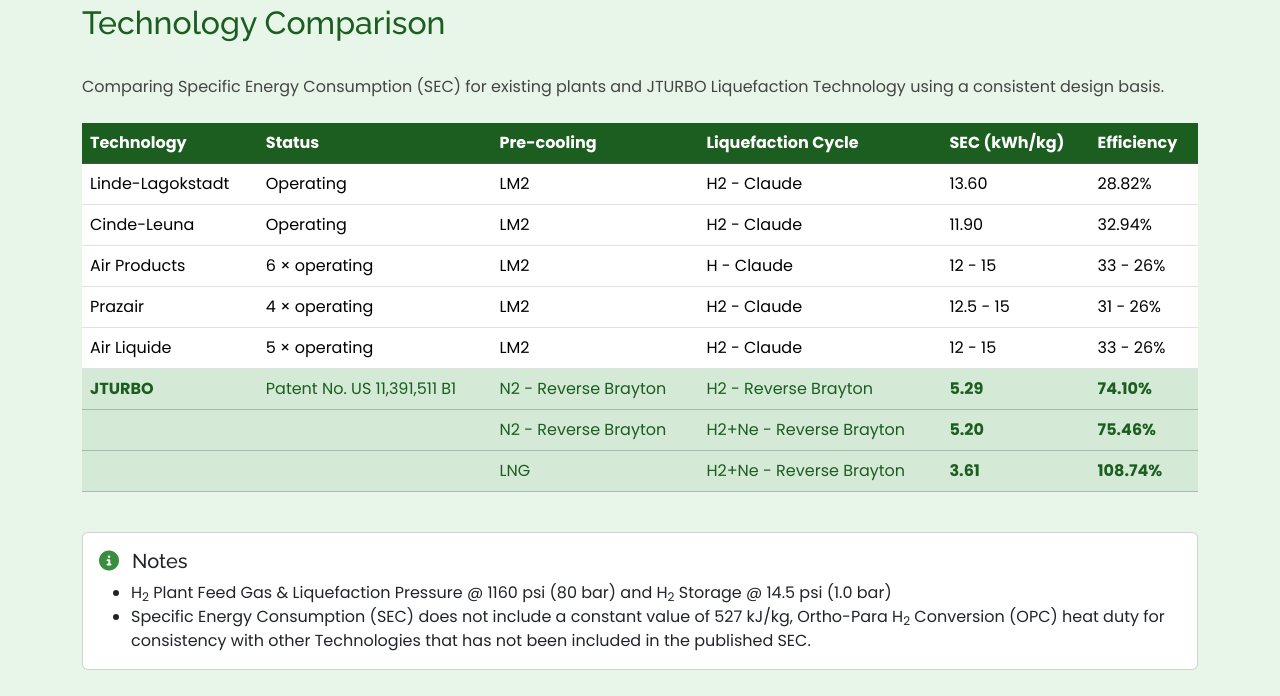
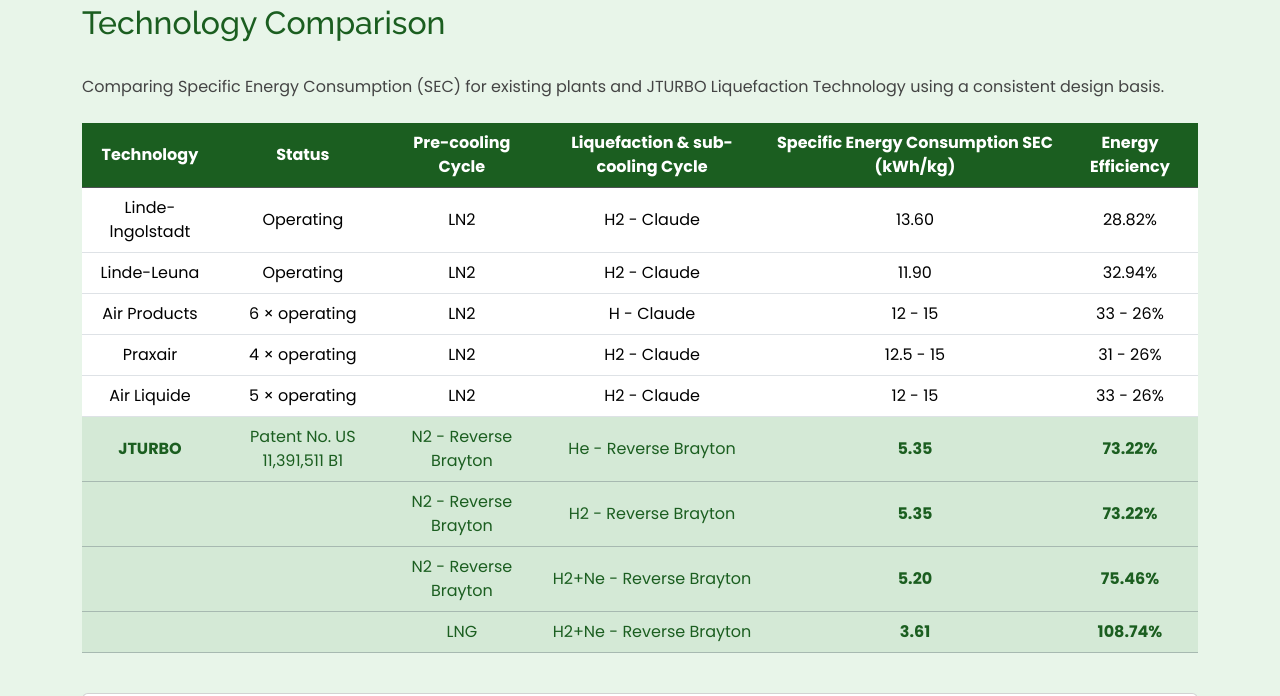
Before and after one commit to sonajo96/jturbo, a plain HTML site: page hydrogen-liquifecation.html in a window 1280 px wide. Shown: the part 1280-1976 px from the top of the page. Drawn offline with nearby package versions, Linux system fonts and the light colour scheme.

Commit message:
initial commit

```diff
--- a/hydrogen-liquifecation.html
+++ b/hydrogen-liquifecation.html
@@ -233,6 +233,13 @@
         #comparison {
     background-color: #ffffff;
 }
+
+table th,
+table td {
+  text-align: center;
+  vertical-align: middle;
+}
+
 
 #contact {
     background-color: #ffffff;
@@ -766,25 +773,25 @@
                         <tr>
                             <th>Technology</th>
                             <th>Status</th>
-                            <th>Pre-cooling</th>
-                            <th>Liquefaction Cycle</th>
-                            <th>SEC (kWh/kg)</th>
-                            <th>Efficiency</th>
+                            <th>Pre-cooling Cycle</th>
+                            <th>Liquefaction & sub-cooling Cycle</th>
+                            <th> Specific Energy Consumption SEC (kWh/kg)</th>
+                            <th> Energy Efficiency</th>
                         </tr>
                     </thead>
                     <tbody>
                         <tr>
-                            <td>Linde-Lagokstadt</td>
+                            <td>Linde-lngolstadt</td>
                             <td>Operating</td>
-                            <td>LM2</td>
+                            <td>LN2</td>
                             <td>H2 - Claude</td>
                             <td>13.60</td>
                             <td>28.82%</td>
                         </tr>
                         <tr>
-                            <td>Cinde-Leuna</td>
+                            <td>Linde-Leuna</td>
                             <td>Operating</td>
-                            <td>LM2</td>
+                            <td>LN2</td>
                             <td>H2 - Claude</td>
                             <td>11.90</td>
                             <td>32.94%</td>
@@ -792,15 +799,15 @@
                         <tr>
                             <td>Air Products</td>
                             <td>6 × operating</td>
-                            <td>LM2</td>
+                            <td>LN2</td>
                             <td>H - Claude</td>
                             <td>12 - 15</td>
                             <td>33 - 26%</td>
                         </tr>
                         <tr>
-                            <td>Prazair</td>
+                            <td>Praxair</td>
                             <td>4 × operating</td>
-                            <td>LM2</td>
+                            <td>LN2</td>
                             <td>H2 - Claude</td>
                             <td>12.5 - 15</td>
                             <td>31 - 26%</td>
@@ -808,7 +815,7 @@
                         <tr>
                             <td>Air Liquide</td>
                             <td>5 × operating</td>
-                            <td>LM2</td>
+                            <td>LN2</td>
                             <td>H2 - Claude</td>
                             <td>12 - 15</td>
                             <td>33 - 26%</td>
@@ -817,10 +824,21 @@
                             <td><strong>JTURBO</strong></td>
                             <td>Patent No. US 11,391,511 B1</td>
                             <td>N2 - Reverse Brayton</td>
-                            <td>H2 - Reverse Brayton</td>
-                            <td><strong>5.29</strong></td>
-                            <td><strong>74.10%</strong></td>
+                            <td>He - Reverse Brayton</td>
+                            <td><strong>5.35</strong></td>
+                            <td><strong>73.22%</strong></td>
                         </tr>
+
+                        <tr class="table-success">
+                          <td></td>
+                          <td></td>
+                          <td>N2 - Reverse Brayton</td>
+                          <td>H2 - Reverse Brayton</td>
+                          <td><strong>5.35</strong></td>
+                          <td><strong>73.22%</strong></td>
+
+                        </tr>
+
                         <tr class="table-success">
                             <td></td>
                             <td></td>
```
Also changed, not shown: hydrogen-summary.html (+16 -10 lines).
